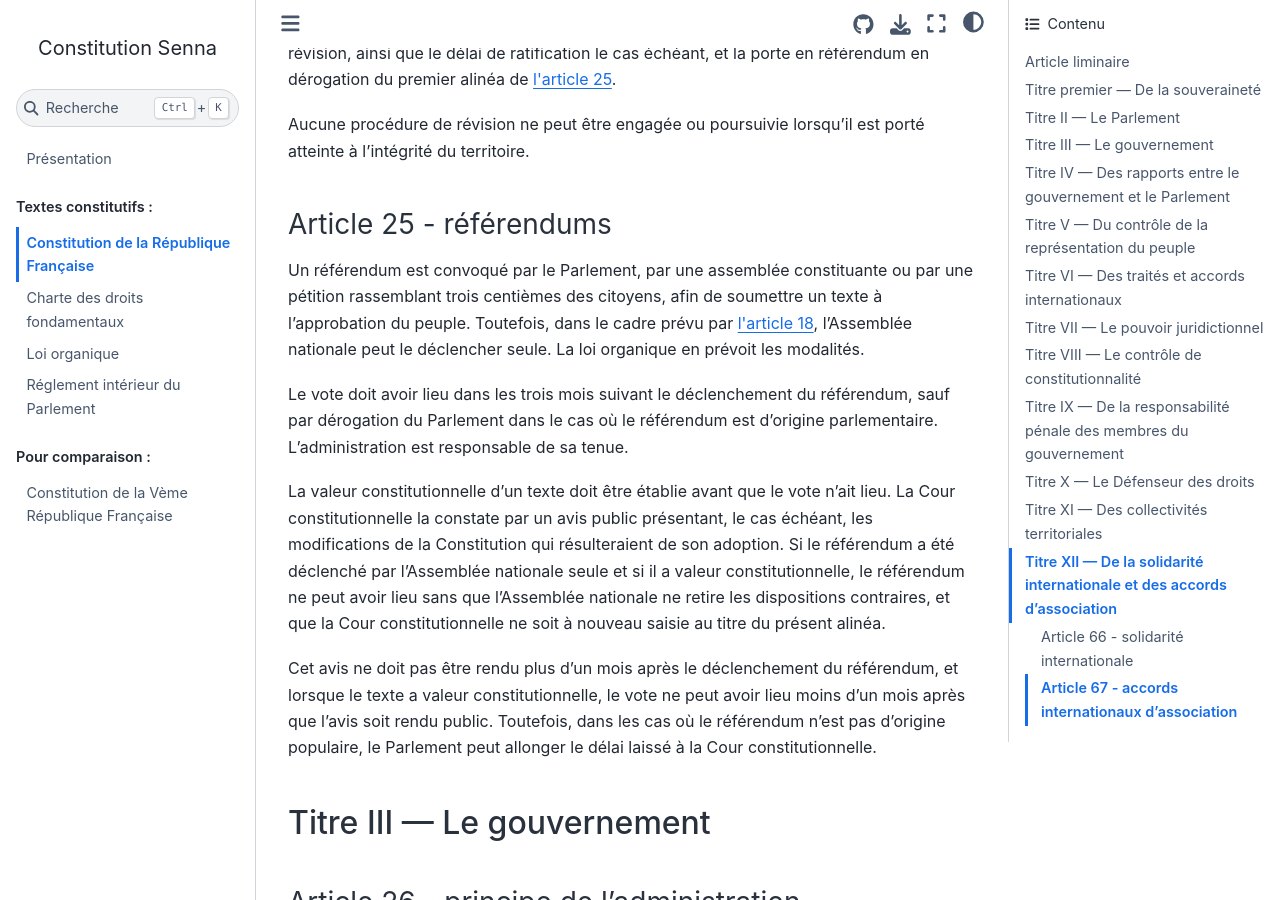
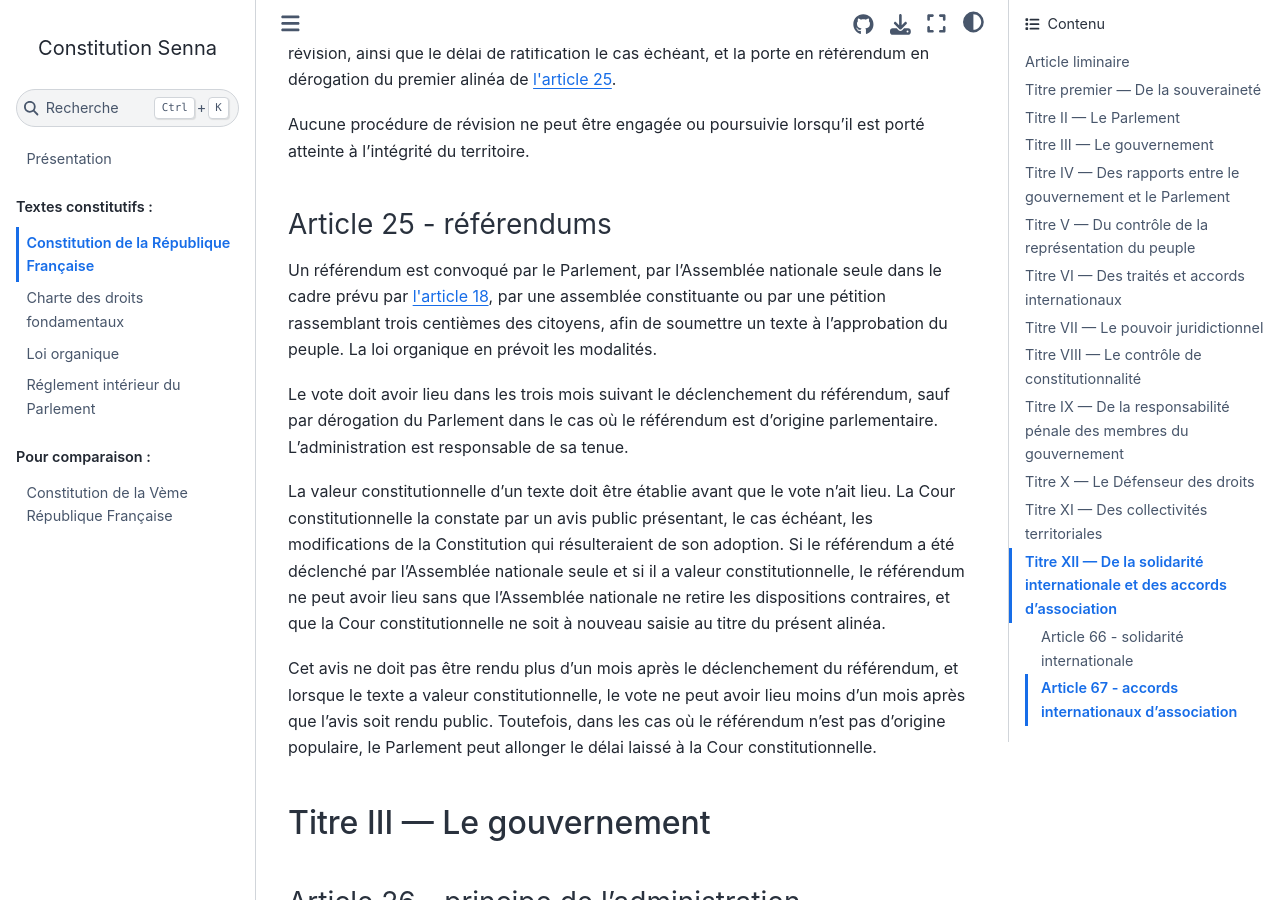
Before and after one commit to Gouvernathor/senna, a Sphinx documentation site: the page built from source/constitution.rst, in a window 1280 px wide and 900 px high, scrolled down 8423 px. Built offline with Sphinx 7.4.7 and the Sphinx Book theme 1.1.4, drawn with Linux system fonts in a browser that asks for light colours.

Commit message:
Reformulation

```diff
--- a/source/constitution.rst
+++ b/source/constitution.rst
@@ -216,7 +216,7 @@
 
 .. article:: référendums
 
-Un référendum est convoqué par le Parlement, par une assemblée constituante ou par une pétition rassemblant trois centièmes des citoyens, afin de soumettre un texte à l'approbation du peuple. Toutefois, dans le cadre prévu par :artref:`adoption par une seule assemblée`, l'Assemblée nationale peut le déclencher seule. La loi organique en prévoit les modalités.
+Un référendum est convoqué par le Parlement, par l'Assemblée nationale seule dans le cadre prévu par :artref:`adoption par une seule assemblée`, par une assemblée constituante ou par une pétition rassemblant trois centièmes des citoyens, afin de soumettre un texte à l'approbation du peuple. La loi organique en prévoit les modalités.
 
 Le vote doit avoir lieu dans les trois mois suivant le déclenchement du référendum, sauf par dérogation du Parlement dans le cas où le référendum est d'origine parlementaire. L'administration est responsable de sa tenue.
 
```
